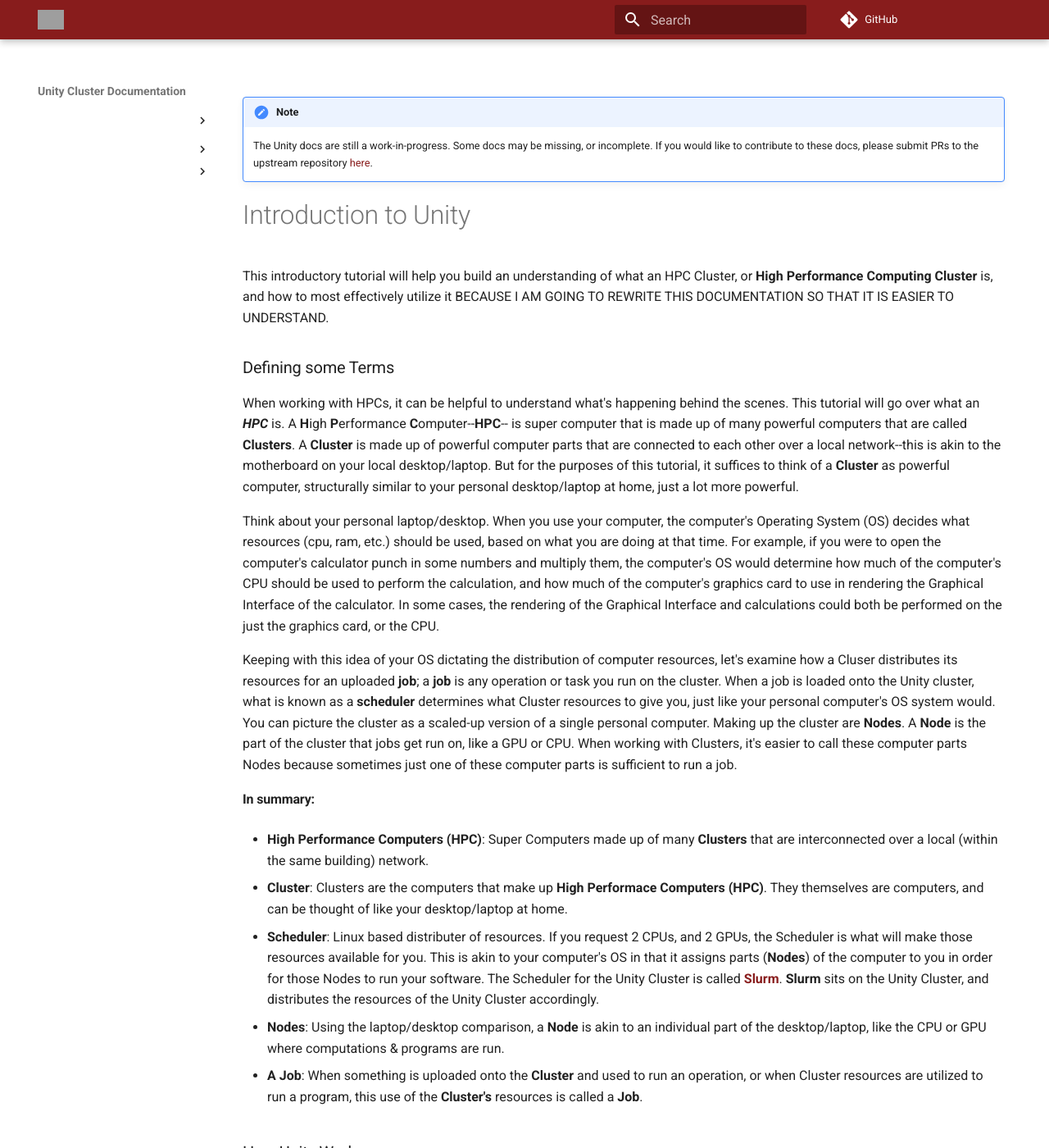
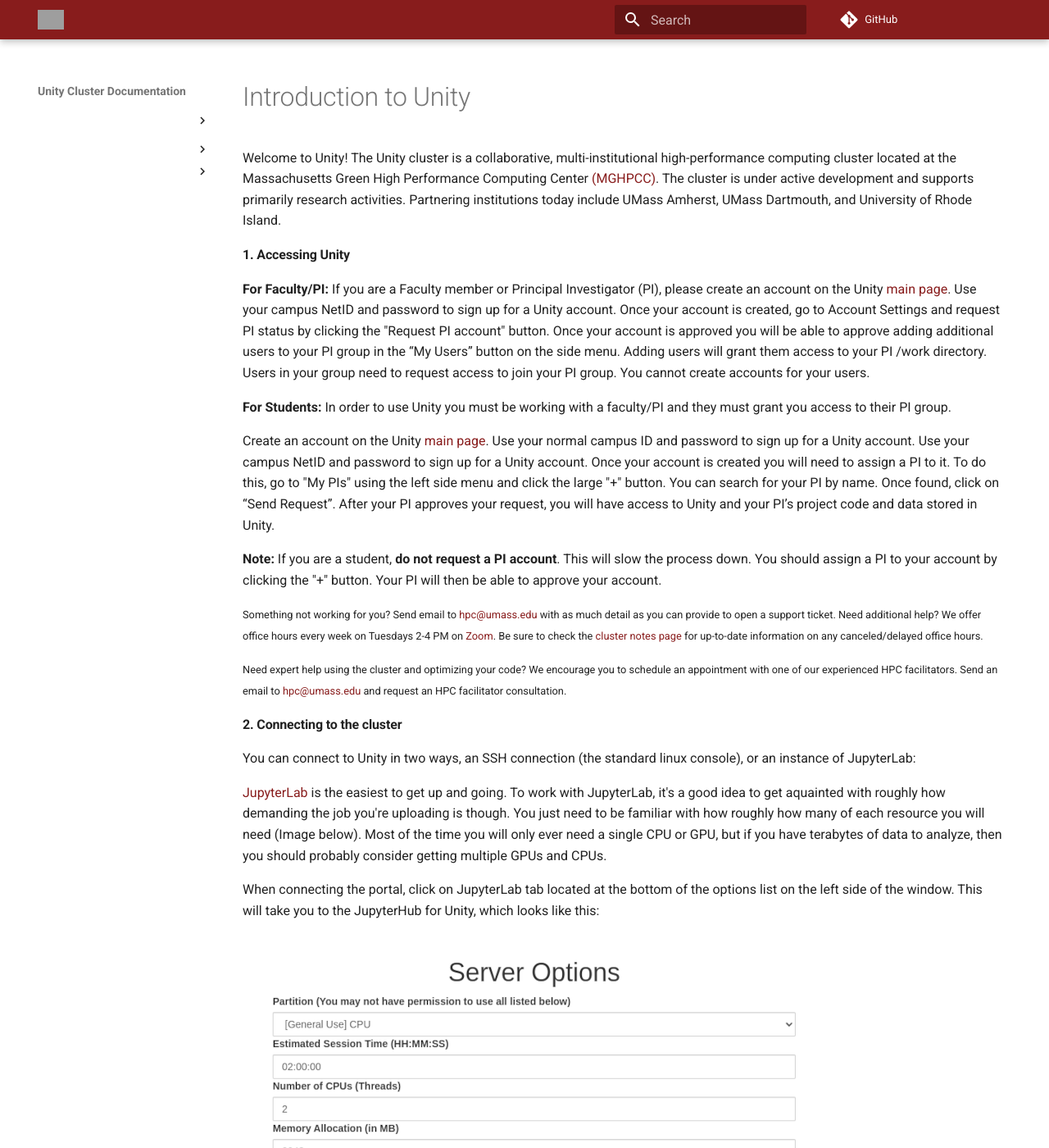
Before and after one commit to UMass-RC/unity-docs, an MkDocs documentation site: the page built from docs/index.md, in a window 1280 px wide and 1400 px high. Shown: the whole window at 82% size. Built offline with MkDocs 1.6.1 and Material for MkDocs 9.7.7, drawn with Linux system fonts in a browser that asks for light colours; comment, search, counter and statistics services are not loaded; some of the changed text lies outside the part shown; grey boxes are pictures that could not be loaded.

Commit message:
Update Index.md

```diff
--- a/docs/index.md
+++ b/docs/index.md
@@ -1,9 +1,54 @@
-!!! note
-    The Unity docs are still a work-in-progress. Some docs may be missing, or incomplete. If you would like to contribute to these docs, please submit PRs to the upstream repository [here](https://github.com/UMass-RC/unity-docs).
+# Introduction to Unity #
+Welcome to Unity!
+The Unity cluster is a collaborative, multi-institutional high-performance computing cluster located at the Massachusetts Green High Performance Computing Center [(MGHPCC)](www.mghpcc.org). The cluster is under active development and supports primarily research activities. Partnering institutions today include UMass Amherst, UMass Dartmouth, and University of Rhode Island.
 
-# Introduction to Unity #
-This introductory tutorial will help you build an understanding of what an HPC Cluster, or **High Performance Computing Cluster** is, and how to most effectively utilize it BECAUSE I AM GOING TO REWRITE THIS DOCUMENTATION SO THAT IT IS EASIER TO UNDERSTAND.
+#### 1. Accessing Unity ####
 
+**For Faculty/PI:** If you are a Faculty member or Principal Investigator (PI), please create an account on the Unity [main page](https://unity.rc.umass.edu). Use your campus NetID and password to sign up for a Unity account.  Once your account is created, go to Account Settings and request PI status by clicking the "Request PI account" button.  Once your account is approved you will be able to approve adding additional users to your PI group in the “My Users” button on the side menu.  Adding users will grant them access to your PI /work directory.  Users in your group need to request access to join your PI group.  You cannot create accounts for your users.
+
+
+**For Students:** In order to use Unity you must be working with a faculty/PI and they must grant you access to their PI group.
+
+Create an account on the Unity [main page](https://unity.rc.umass.edu).
+Use your normal campus ID and password to sign up for a Unity account. Use your campus NetID and password to sign up for a Unity account. Once your account is created you will need to assign a PI to it.  To do this, go to "My PIs" using the left side menu and click the large "+" button. You can search for your PI by name. Once found, click on “Send Request”. After your PI approves your request, you will have access to Unity and your PI’s project code and data stored in Unity.
+
+**Note:** If you are a student, **do not request a PI account**.  This will slow the process down.  You should assign a PI to your account by clicking the "+" button.  Your PI will then be able to approve your account.
+
+<span style="font-size:0.8em;">Something not working for you?  Send email to <hpc@umass.edu> with as much detail as you can provide to open a support ticket.
+Need additional help?  We offer office hours every week on Tuesdays 2-4 PM on [Zoom](https://umass-amherst.zoom.us/j/95663998309?pwd=K2F2b0ZrNmhYR3pic1loY2pvcUhkdz09). Be sure to check the [cluster notes page](https://unity.rc.umass.edu/index.php) for up-to-date information on any canceled/delayed office hours.
+
+<span style="font-size:0.8em;">Need expert help using the cluster and optimizing your code?  We encourage you to schedule an appointment with one of our experienced HPC facilitators.  Send an email to <hpc@umass.edu> and request an HPC facilitator consultation.
+
+
+
+
+#### 2. Connecting to the cluster ####
+You can connect to Unity in two ways, an SSH connection (the standard linux console), or an instance of JupyterLab:
+
+[JupyterLab](connecting/jupyter.md) is the easiest to get up and going. To work with JupyterLab, it's a good idea to get aquainted with roughly how demanding the job you're uploading is though. You just need to be familiar with how roughly how many of each resource you will need (Image below). Most of the time you will only ever need a single CPU or GPU, but if you have terabytes of data to analyze, then you should probably consider getting multiple GPUs and CPUs.
+
+When connecting the portal, click on JupyterLab tab located at the bottom of the options list on the left side of the window. This will take you to the JupyterHub for Unity, which looks like this:
+
+![JupyterHub](res/JupyterHub Image.png)
+
+You will be asked to select what computer resources you want/need for the job you want to upload. Once you attempt to spawn your notebook and resources become available, you will be able to use JupyterLab as if it is running on your own computer.
+
+[SSH](connecting/ssh.md) is the more traditional method of using an HPC cluster. You will connect to the login node of unity, and you will be responsible for starting your own jobs. This can be more useful than JupyterLabs for jobs that last a long time and must be left unattended, or to have much more refined control over the resources allocated for your job.
+
+#### 3. Requesting Resources ####
+If you are on an SSH connection, you will have to manually request resources. Once you decide on what resources you want, you will submit that information to the scheduler, which will place you in a queue. If your resources are available immediately, your request will return right away, if not, you will be held in the queue until your requested resources become available.
+
+Requesting resources in the cluster and all parameters allowed is discussed in more detail [here](slurm/index.md).
+
+#### 4. Starting Job ####
+Once the scheduler has started your job, it will run on some node in the cluster, using some resources that were defined by your parameters. It is not important what node the job runs on from the point of view of the client.
+
+#### 5. Ending Job ####
+Once the job has finished, the scheduler will return whatever info you requested in your parameters.
+
+
+
+#### 6. How the Unity Cluster Works ####
 ### Defining some Terms ###
 <!--At its most basic level, you are learning how to use a **cluster**. A cluster is many servers (or computers) joined together in an effort to work together, where a single server is known as a **node**. Unity is an **HPC**, or High Performance Computing cluster. This means we focus most on computational power and efficiency, as the name entails. The primary use case of Unity is by researchers wanting more computational power than what is available on their own. -->
 
@@ -40,35 +85,3 @@
     * '*Necessary*' because if the job requested requires 2 GPUs and 1 CPU then you need 2 positions in the GPU que and 1 position in the CPU que. This means that the wait time to get your required resources could be longer, but this doesn't mean the runtime of your job will also be longer.
 3. Once resources are available (cores, gpu, memory, etc.), the scheduler starts your job.
 4. Once your job completes, the result returns to the client.
-
-#### 1. Accessing the Unity Portal ####
-If you are brand new to the portal, you will first need PI permission to access it. You can view the Unity [portal](unity.rc.umass.edu) and request PI permissions there.
-
-**For Students** Click the "My PIs" button.  Click the add button and search for the PI by name. Remember to input “pi_username_umass_edu”.
-
-**For Faculty/PI** Click the "Request PI" button.
-
-
-#### 2. Connecting to the cluster ####
-You can connect to Unity in two ways, an SSH connection (the standard linux console), or an instance of JupyterLab:
-
-[JupyterLab](connecting/jupyter.md) is the easiest to get up and going. To work with JupyterLab, it's a good idea to get aquainted with roughly how demanding the job you're uploading is though. You just need to be familiar with how roughly how many of each resource you will need (Image below). Most of the time you will only ever need a single CPU or GPU, but if you have terabytes of data to analyze, then you should probably consider getting multiple GPUs and CPUs.
-
-When connecting the portal, click on JupyterLab tab located at the bottom of the options list on the left side of the window. This will take you to the JupyterHub for Unity, which looks like this:
-
-![JupyterHub](res/JupyterHub Image.png)
-
-You will be asked to select what computer resources you want/need for the job you want to upload. Once you attempt to spawn your notebook and resources become available, you will be able to use JupyterLab as if it is running on your own computer.
-
-[SSH](connecting/ssh.md) is the more traditional method of using an HPC cluster. You will connect to the login node of unity, and you will be responsible for starting your own jobs. This can be more useful than JupyterLabs for jobs that last a long time and must be left unattended, or to have much more refined control over the resources allocated for your job.
-
-#### 3. Requesting Resources ####
-If you are on an SSH connection, you will have to manually request resources. Once you decide on what resources you want, you will submit that information to the scheduler, which will place you in a queue. If your resources are available immediately, your request will return right away, if not, you will be held in the queue until your requested resources become available.
-
-Requesting resources in the cluster and all parameters allowed is discussed in more detail [here](slurm/index.md).
-
-#### 4. Starting Job ####
-Once the scheduler has started your job, it will run on some node in the cluster, using some resources that were defined by your parameters. It is not important what node the job runs on from the point of view of the client.
-
-#### 5. Ending Job ####
-Once the job has finished, the scheduler will return whatever info you requested in your parameters.
```
